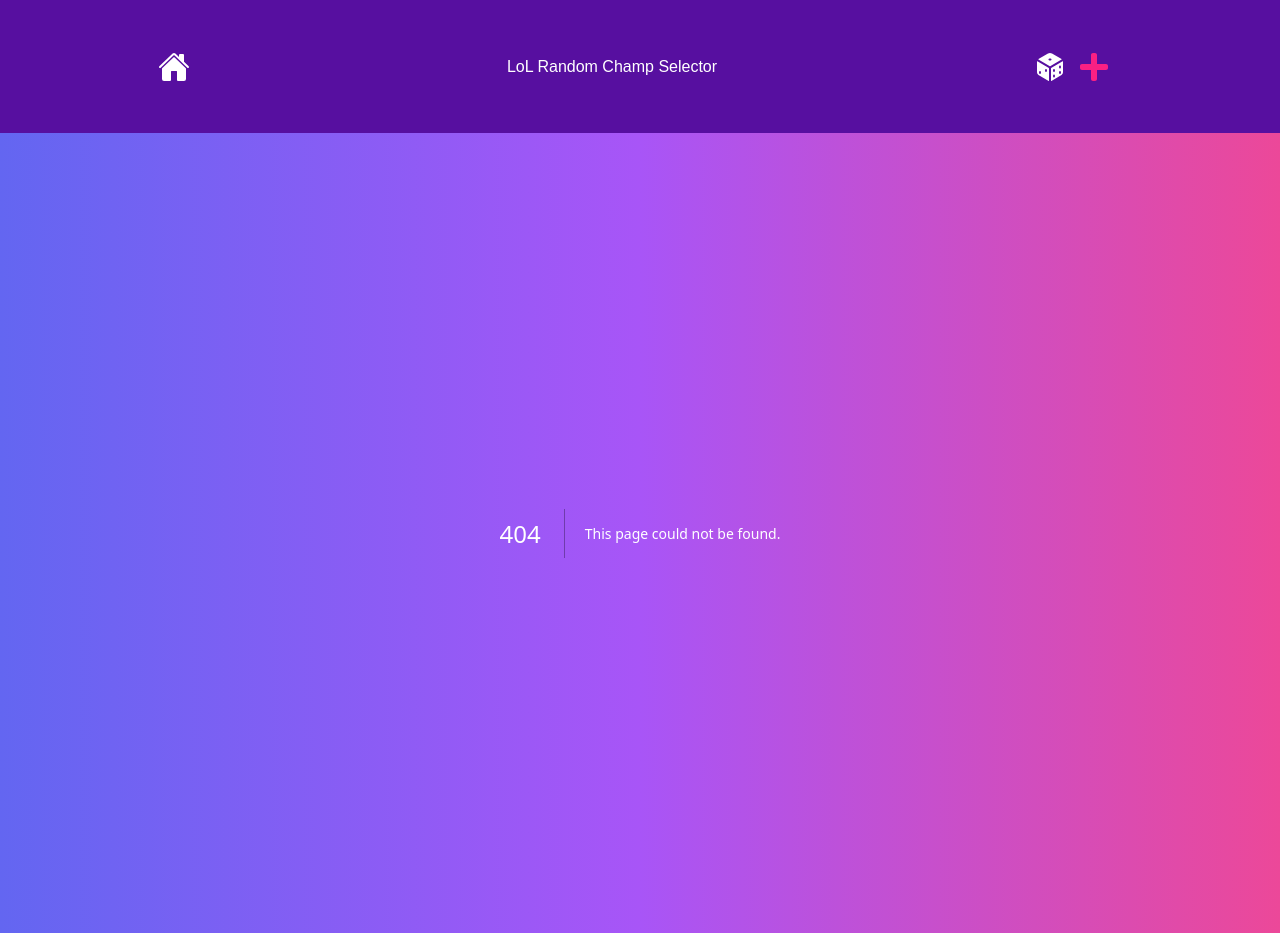
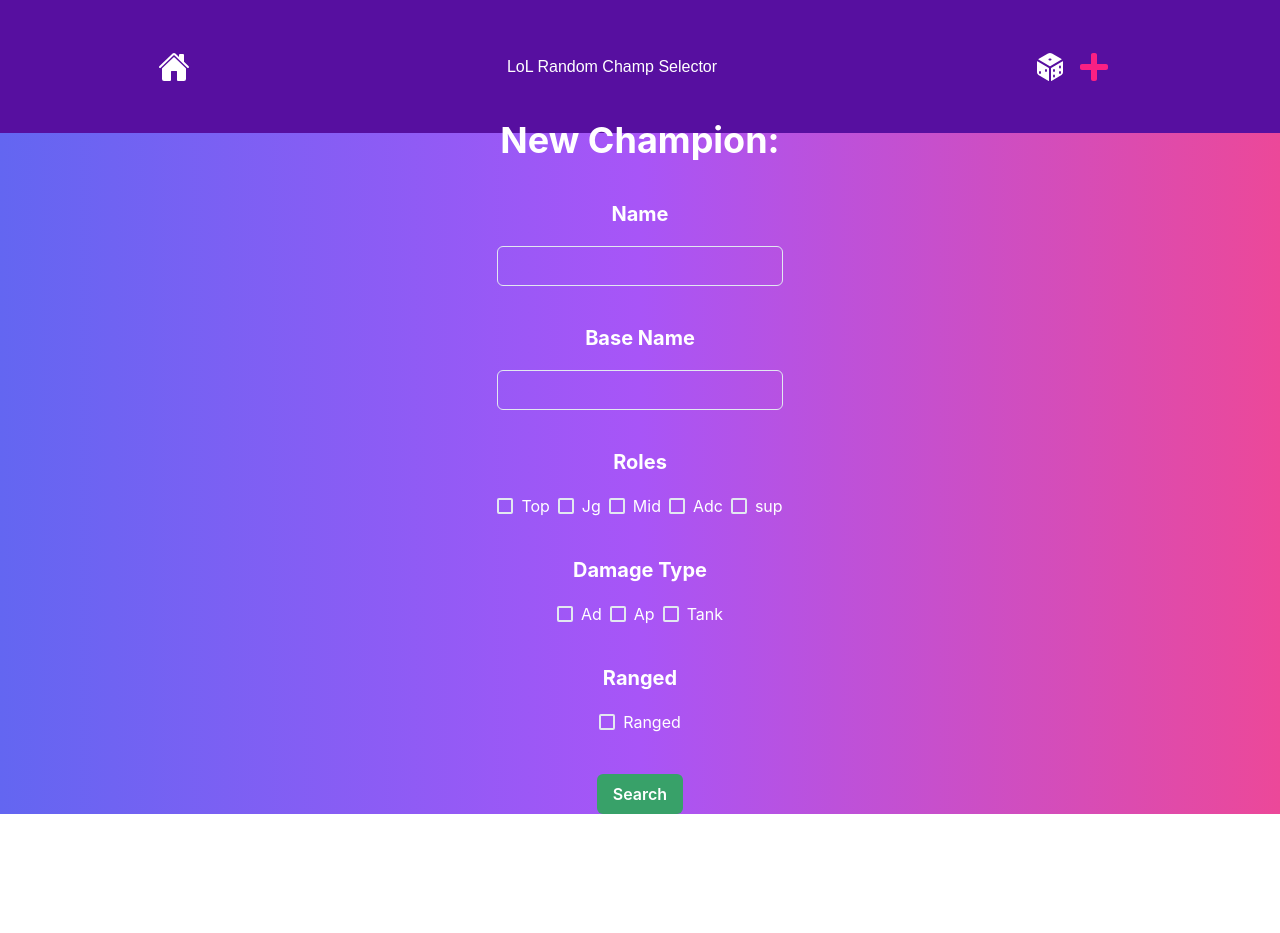
Before and after one commit to Joao-Vtr-Oliveira/lol-random-champ-selector-frontend, a Next.js app: page /new in a window 1280 px wide. Before the commit this address had no page. After the commit the page ends 814 px from the top, so only its background shows below. Built offline with nearby package versions, Linux system fonts and the light colour scheme.

Commit message:
feat: add the '/new' route to add new champions

```diff
--- /dev/null
+++ b/src/app/new/page.tsx
@@ -0,0 +1,17 @@
+import NewChampion from '@/pagesComponents/NewChampion';
+import { Box } from '@chakra-ui/react';
+import { Metadata } from 'next';
+
+export const metadata: Metadata = {
+	title: 'New Champion',
+};
+
+const NewChampionPage = () => {
+  return(
+    <Box className='flex h-5/6 flex-col items-center justify-center'>
+      <NewChampion />
+    </Box>
+  )
+};
+
+export default NewChampionPage;
```
